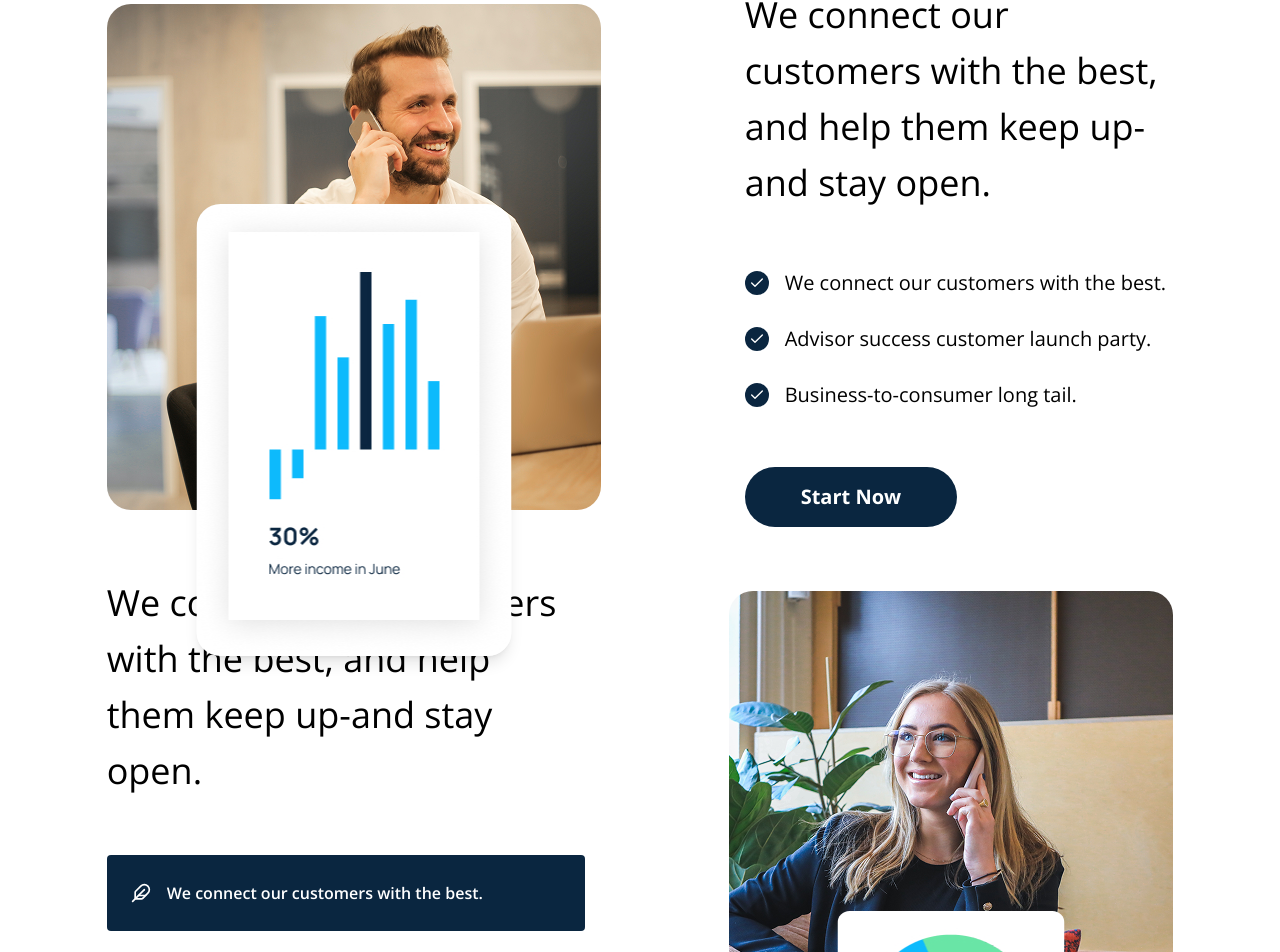
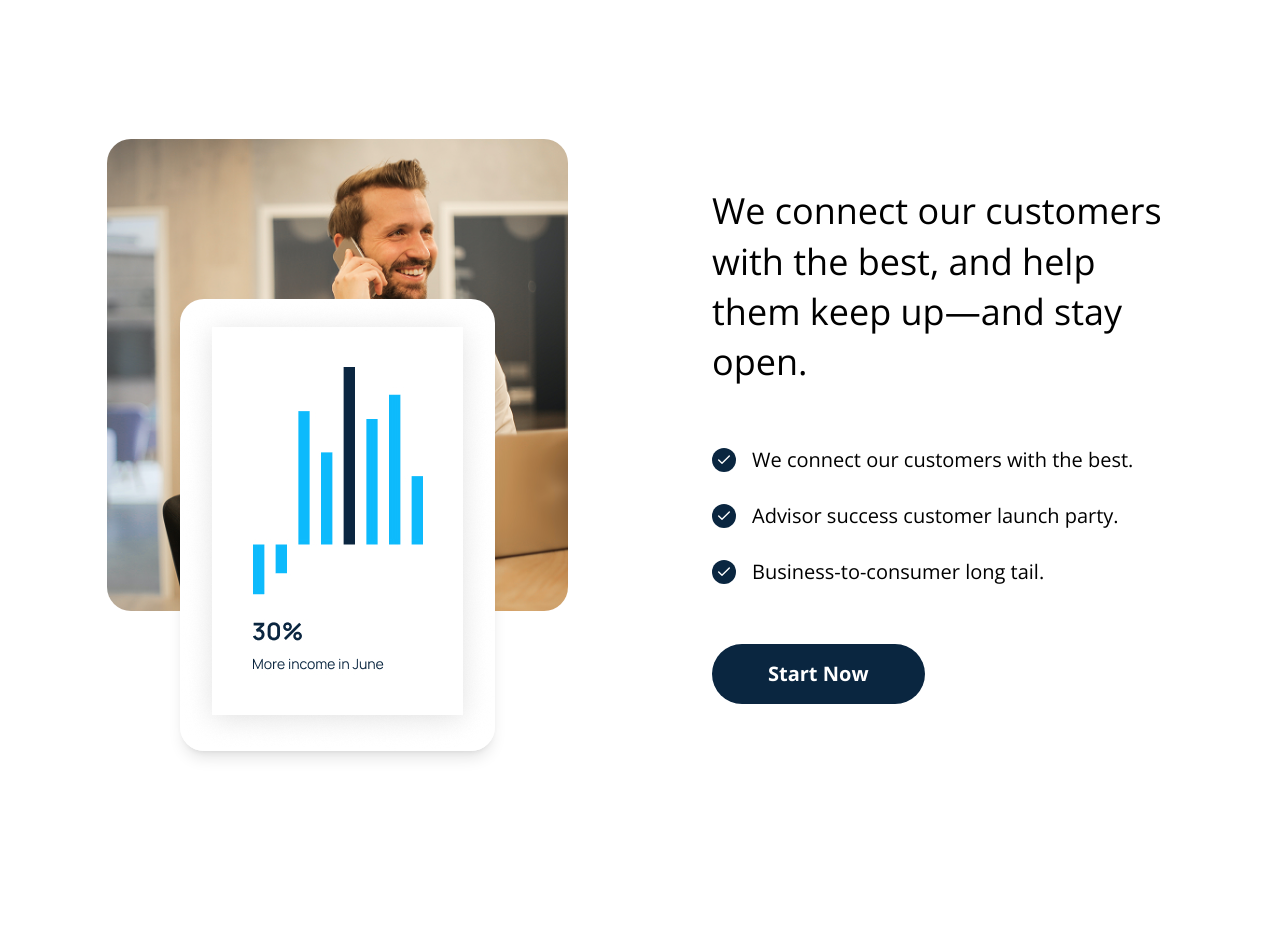
Before and after one commit to thejonasjon/TTT, a React (Vite) app: page / in a window 1280 px wide. Shown: the part 1822-2774 px from the top of the page. Built offline with nearby package versions, Linux system fonts and the light colour scheme.

Commit message:
Updates: Add Testimonial section

```diff
--- a/src/pages/index.jsx
+++ b/src/pages/index.jsx
@@ -10,7 +10,7 @@ import ApproachImage1 from '../assets/images/approachImg1.png'
 import ApproachImage2 from '../assets/images/approachImg2.jpg'
 
 
-import { ArrowRight, Check, ChevronDown, Eye, Feather, Sun } from "lucide-react";
+import { ArrowLeft, ArrowRight, Check, ChevronDown, Eye, Feather, Sun } from "lucide-react";
 import Button from "../ui/Button";
 
 export default function Home(){
@@ -30,12 +30,9 @@ export default function Home(){
         <div>
             {/* Header */}
             <Hero />
-            <div>
-                hello
-            </div>
 
             {/* Main */}
-            <main className="space-y-12">
+            <main className="space-y-36">
                 {/* Our Services */}
                 <section>
                     <div className="space-y-12 py-20">
@@ -82,28 +79,30 @@ export default function Home(){
 
                 {/* WHY US  */}
                 <section>
-                    <div className="space-y-8 w-10/12 mx-auto">
-                        <div className="flex justify-between items-center gap-36 ">
-                            <div>
-                            <div className="relative flex-1 rounded-3xl">
-                                    {/* Bottom image */}
+                    <div className="w-10/12 mx-auto py-20 space-y-8">
+                        <div className="flex justify-between items-center gap-36">
+                            {/* Left side (images) */}
+                            <div className="flex-1 relative">
                                 <img
                                 src={WhyUsImage1}
                                 alt="Why Us Image 1"
-                                        className="object-cover rounded-3xl"
+                                className="w-full object-cover rounded-3xl"
                                 />
 
-                                    {/* Top image */}
+                                <div className="relative -mt-78 flex justify-center">
                                     <img
                                         src={WhyUsImage2}
                                         alt="Why Us Image 2"
-                                        className="absolute left-1/2 top-[200px] object-cover rounded-3xl shadow-lg -translate-x-1/2"
+                                        className="object-cover rounded-3xl shadow-lg"
                                     />
                                 </div>
                             </div>
 
-                            <div className="space-y-14 flex-1">
-                                <h3 className="text-4xl leading-14">We connect our customers with the best, and help them keep up-and stay open.</h3>
+                            {/* Right side (text content) */}
+                            <div className="flex-1 space-y-14">
+                                <h3 className="text-4xl leading-[1.4]">
+                                    We connect our customers with the best, and help them keep up—and stay open.
+                                </h3>
 
                                 <div className="flex flex-col gap-6">
                                 {[
@@ -112,11 +111,12 @@ export default function Home(){
                                     "Business-to-consumer long tail."
                                 ].map((whyUs, index) => (
                                     <div key={index} className="text-xl leading-8 flex items-center gap-4">
-                                            <span className="p-1 rounded-full bg-[rgba(10,38,64,1)] text-[rgba(255,255,255,1)]"><Check className="w-4 h-4" /></span>
+                                    <span className="p-1 rounded-full bg-[rgba(10,38,64,1)] text-white">
+                                        <Check className="w-4 h-4" />
+                                    </span>
                                     {whyUs}
                                     </div>
-                                    ))
-                                    }
+                                ))}
                                 </div>
 
                                 <Button>Start Now</Button>
@@ -130,7 +130,7 @@ export default function Home(){
                     <div className="space-y-8 w-10/12 mx-auto">
                         <div className="flex flex-row-reverse justify-between items-center gap-36 ">
                             <div>
-                            <div className="relative flex-1 rounded-3xl">
+                            <div className="flex-1 relative">
                                     {/* Bottom image */}
                                     <img
                                         src={ApproachImage1}
@@ -139,15 +139,18 @@ export default function Home(){
                                     />
 
                                     {/* Top image */}
+                                    <div className="relative -mt-50 flex justify-center">
                                         <img
                                         src={ApproachImage2}
                                         alt="Approach Image 2"
-                                        className="absolute left-1/2 top-80 object-cover rounded-xl shadow-lg -translate-x-1/2"
+                                        className="object-cover rounded-3xl shadow-lg"
                                         />
+                                    </div>
+
                                 </div>
                             </div>
 
-                            <div className="space-y-14 flex-1">
+                            <div className="space-y-14 md:w-5/12">
                                 <h3 className="text-4xl leading-14">We connect our customers with the best, and help them keep up-and stay open.</h3>
 
                                 <div className="flex flex-col gap-6">
@@ -165,7 +168,7 @@ export default function Home(){
                                     },
 
                                     ].map((approach, index) => (
-                                        <div key={index} className={`${index === 0 ? "text-[rgba(255,255,255,1)] bg-[rgba(10,38,64,1)]" : "text-[rgba(10,38,64,1)] bg-[rgba(255,255,255,1)]" } text-base font-semibold rounded-sm leading-7 flex items-center gap-4 p-6`}>
+                                        <div key={index} className={`${index === 0 ? "text-[rgba(255,255,255,1)] bg-[rgba(10,38,64,1)]" : "text-[rgba(10,38,64,1)] bg-[rgba(255,255,255,1)]" } text-base font-semibold rounded-sm leading-7 flex items-center gap-4 p-3`}>
                                             <approach.icon className="w-5 h-5" />
                                             {approach.heading}
                                         </div>
@@ -173,6 +176,78 @@ export default function Home(){
                                     }
                                 </div>
                             </div>
+                        </div>
+                    </div>
+                </section>
+
+                {/* Testimonial */}
+                <section>
+                    <div className="space-y-12 bg-[rgba(10,38,64,1)] p-26">
+                        <div className="w-full flex justify-between items-center">
+                            <h2 className="text-5xl text-[rgba(225,225,225,1)] font-manrope font-normal leading-18 max-w-[60%]">
+                                An enterprise template to ramp up your company website
+                            </h2>
+
+                            <div className="flex self-end gap-4">
+                                <button className="text-[rgba(10,38,64,1)] bg-[rgba(225,225,225,1)] rounded-full p-3">
+                                <ArrowRight className="w-5 h-5" />
+                                </button>
+                                <button className="text-[rgba(10,38,64,1)] bg-[rgba(225,225,225,1)] rounded-full p-3">
+                                <ArrowLeft className="w-5 h-5" />
+                                </button>
+                            </div>
+                        </div>
+
+                        <div className="flex gap-8">
+                            {[{
+                                quote: "“Buyer buzz partner network disruptive non-disclosure agreement business”",
+                                user: {
+                                fullName: "Albus Dumbledore",
+                                role: "Manager",
+                                company: "Howarts",
+                                profilePhoto: ""
+                                }
+                            },
+                            {
+                                quote: "“Learning curve infrastructure value proposition advisor strategy user experience hypotheses investor.”",
+                                user: {
+                                fullName: "Severus Snape",
+                                role: "Manager",
+                                company: "Slytherin",
+                                profilePhoto: ""
+                                }
+                            },
+                            {
+                                quote: "“Release facebook responsive web design business model canvas seed money monetization.”",
+                                user: {
+                                fullName: "Harry Potter",
+                                role: "Team Leader",
+                                company: "Gryffindor",
+                                profilePhoto: "jj"
+                                }
+                            }].map((testimonial, index) => (
+                                <div className="space-y-8 bg-[rgba(255,255,255,1)] rounded-xl w-2/6 h-fit p-10">
+                                    <div className="text-2xl text-[rgba(0,0,0,1)] leading-9">
+                                        {testimonial.quote}
+                                    </div>
+
+                                    <div className="flex items-center gap-4">
+                                        <div className="w-12 h-12 rounded-full">
+                                            <img src="#" alt="" className="w-full h-full rounded-full" />
+                                        </div>
+
+                                        <div>
+                                            <div className="text-base text-[rgba(10,38,64,1)] font-bold leading-8">
+                                                {testimonial.user.fullName}
+                                            </div>
+                                            <div className="text-sm text-[rgba(10,38,64,1)] leading-8">
+                                                {testimonial.user.role} @ {testimonial.user.company}
+                                            </div>
+                                        </div>
+                                    </div>
+
+                                </div>
+                            ))}
                         </div>
                     </div>
                 </section>
```
Lines whose indentation alone changed are shown as unchanged.
